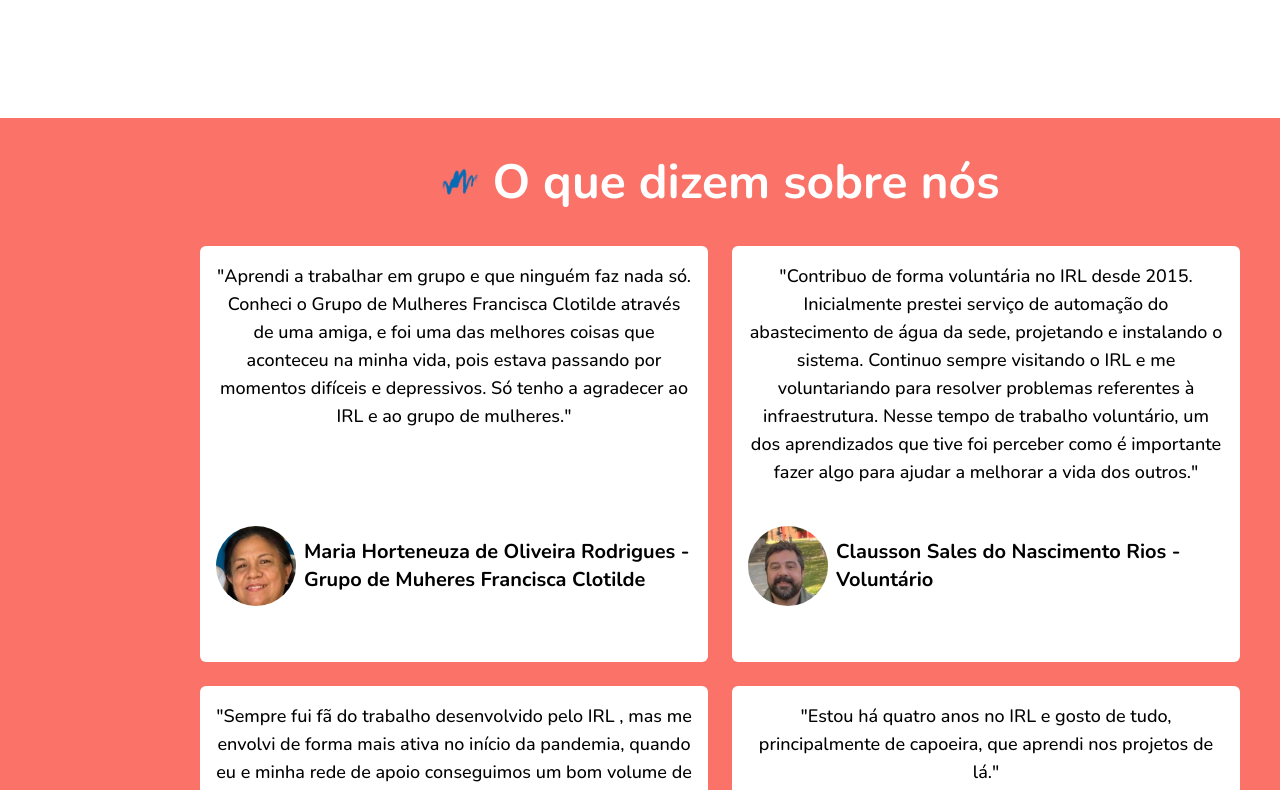
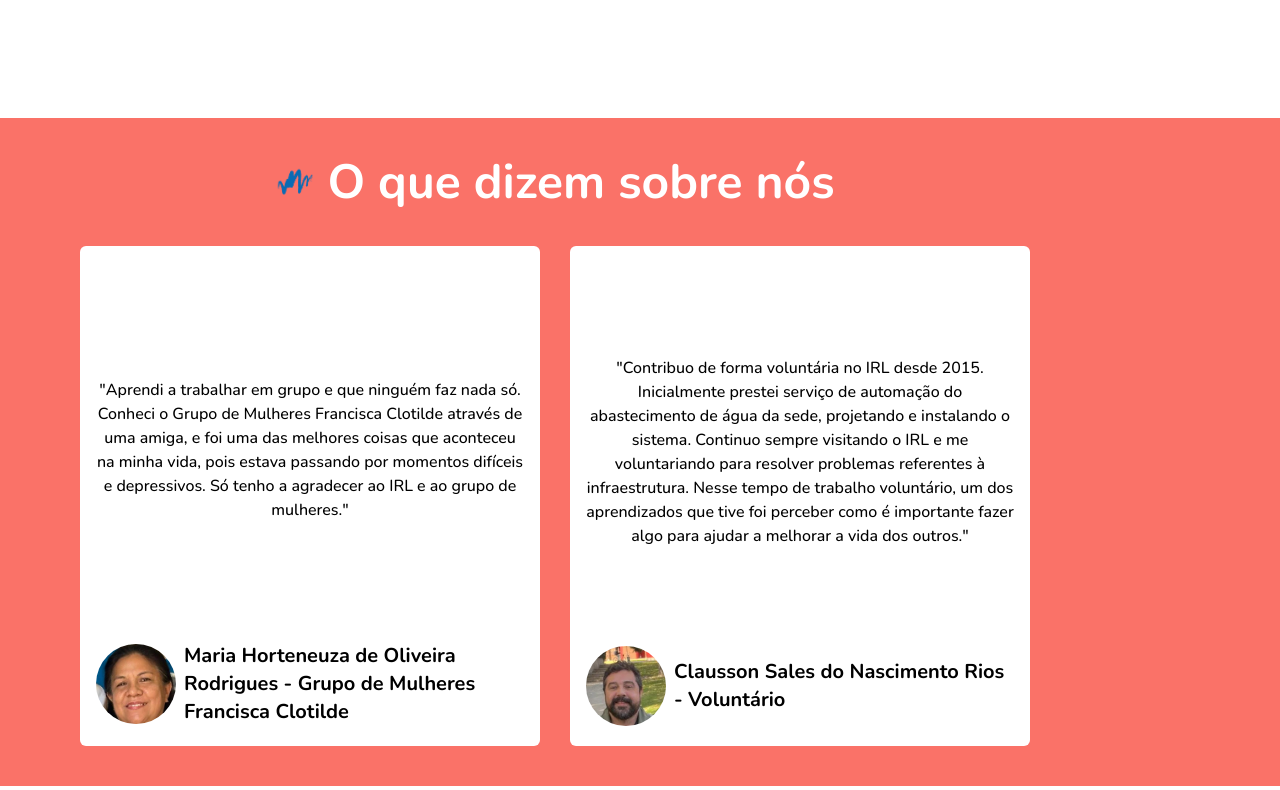
Before and after one commit to flaviare1s/irl, a React (Vite) app: page / in a window 1280 px wide. Shown: the part 4522-5312 px from the top of the page. Built offline with nearby package versions, Linux system fonts and the light colour scheme.

Commit message:
Ajusta depoimentos

```diff
--- a/src/components/BotaoDoacoesFixed.jsx
+++ b/src/components/BotaoDoacoesFixed.jsx
@@ -6,7 +6,7 @@ export const BotaoDoacoesFixed = ({ text = 'Faça uma Doação', bgColor = 'bg-l
   const [isOpen, setIsOpen] = useState(false);
 
   return (
-    <div className='fixed hidden md:block right-[1px] top-1/2 z-50'>
+    <div className='fixed hidden lg:block right-[1px] top-1/2 z-50'>
       <button
         onClick={() => setIsOpen(!isOpen)}
         className={`${bgColor} text-white font-bold w-[276px] h-[60px] rounded-full flex justify-start px-2 items-center rotate-90 cursor-pointer hover:brightness-120 group transition-all duration-300`}
--- a/src/components/Depoimento.jsx
+++ b/src/components/Depoimento.jsx
@@ -1,10 +1,10 @@
 export const Depoimento = ({ depoimento, foto, nome, relacao }) => {
   return (
-    <section className="flex flex-col items-center justify-center p-10 lg:p-4 h-full bg-white rounded-md">
-      <div className="flex-grow flex flex-col items-center">
-        <p className="text-lg font-medium text-center">{depoimento}</p>
+    <section className="flex flex-col items-center justify-center p-8 lg:p-4 bg-white rounded-md h-[500px]">
+      <div className="flex-grow flex flex-col items-center justify-center">
+        <p className="text-base font-medium text-center">{depoimento}</p>
       </div>
-      <div className="flex justify-center items-center gap-2 my-10">
+      <div className="flex justify-center items-center gap-2 my-1">
         <div className="w-[80px] h-[80px] rounded-full overflow-hidden flex-shrink-0">
           <img className="w-full h-full object-cover" src={foto} alt={nome} />
         </div>
--- a/src/components/Depoimentos.jsx
+++ b/src/components/Depoimentos.jsx
@@ -2,33 +2,85 @@ import { BotaoDoacoes } from "./BotaoDoacoes";
 import { Depoimento } from "./Depoimento";
 
 import pattern from "../assets/img/elementos/elemento-azul1.png";
-import jarina from "../assets/img/fotos/jarina.jpg";
-import clesia from "../assets/img/fotos/clesia.jpg";
 import neuzaCysne from "../assets/img/fotos/neuza_cysne.jpg";
 import clausonSales from "../assets/img/fotos/clauson_sales.jpg";
 import adrianMelo from "../assets/img/fotos/adrian_melo.jpg";
 import mariaHorteneuza from "../assets/img/fotos/maria_horteneuza.jpg";
 
-
+import { Swiper, SwiperSlide } from "swiper/react";
+import "swiper/css";
+import "swiper/css/pagination";
 
 export const Depoimentos = () => {
   return (
-    <div className="bg-living-coral flex flex-col justify-center items-center py-10 px-4 md:px-10 lg:pl-20 xl:pl-[200px]">
+    <div className="bg-living-coral flex flex-col justify-center items-center py-10 px-4 md:px-10 lg:pl-20 lg:pr-[250px]">
       <div className="flex justify-center items-center gap-3 mb-10">
         <img className="w-10" src={pattern} />
         <h2 className="text-white text-3xl md:text-5xl text-center font-bold">
           O que dizem sobre nós
         </h2>
       </div>
-      <div className="flex flex-col lg:flex-row justify-center items-center">
-        <div className="grid grid-cols-1 md:grid-cols-2 2xl:grid-cols-3 gap-6">
-          <Depoimento depoimento='"Aprendi a trabalhar em grupo e que ninguém faz nada só. Conheci o Grupo de Mulheres Francisca Clotilde através de uma amiga, e foi uma das melhores coisas que aconteceu na minha vida, pois estava passando por momentos difíceis e depressivos. Só tenho a agradecer ao IRL e ao grupo de mulheres."' nome='Maria Horteneuza de Oliveira Rodrigues' foto={mariaHorteneuza} relacao='Grupo de Muheres Francisca Clotilde' />
-          <Depoimento depoimento='"Contribuo de forma voluntária no IRL desde 2015. Inicialmente prestei serviço de automação do abastecimento de água da sede, projetando e instalando o sistema. Continuo sempre visitando o IRL e me voluntariando para resolver problemas referentes à infraestrutura. Nesse tempo de trabalho voluntário, um dos aprendizados que tive foi perceber como é importante fazer algo para ajudar a melhorar a vida dos outros."' nome='Clausson Sales do Nascimento Rios' foto={clausonSales} relacao='Voluntário' />
-          <Depoimento depoimento='"Sempre fui fã do trabalho desenvolvido pelo IRL , mas me envolvi de forma mais ativa no início da pandemia, quando eu e minha rede de apoio conseguimos um bom volume de doações.  Eu admiro muito o IRL pelo lindo trabalho que eles desenvolvem com as crianças, sempre com cuidado e amor, não só pelas crianças, mas também pelas famílias. Isso também serve de inspiração para mim como mãe, na criação dos meus filhos, pois quero que sejam homens bons e que sempre olhem para o próximo também com cuidado."' nome='Neuza Cysne Queiroz Ferreira Gomes' foto={neuzaCysne} relacao='Parceira' />
-          <Depoimento depoimento='"Estou há quatro anos no IRL e gosto de tudo, principalmente de capoeira, que aprendi nos projetos de lá."' nome='Carlos Adrian da Silva Melo' foto={adrianMelo} relacao='Criança /Adolescente' />
-          <Depoimento depoimento='"Fiz parte do IRL por bastante tempo, cheguei lá quando tinha 8 anos. Eu amava participar de todas as atividades e tive vários aprendizados. Um que me marcou bastante foi um teatro que fizemos [em 2021] ]sobre as diferenças, nossa sexualidade e nossas escolhas."' nome='Fernanda Emilly Pastor de Oliveira' foto={jarina} relacao='Criança /Adolescente' />
-          <Depoimento depoimento='"Iniciei meu trabalho voluntário no IRL na época da faculdade, e foi paixão à primeira vista. Gostei muito da forma como toda a equipe trabalha, com amor, dedicação e comprometimento. Especialmente com um projeto que conduzi [no IRL], meu maior aprendizado tem sido, de fato, perceber como é possível construir mudanças, estabelecer vínculos com as pessoas, e ver que, nessa construção, você também se constrói"' nome='Raquel Beviláqua' foto={clesia} relacao='Voluntária' />
-        </div>
+      <div className="flex flex-col lg:flex-row justify-center items-center w-full">
+        <Swiper
+          spaceBetween={30}
+          slidesPerView={1}
+          loop={true}
+          pagination={{
+            clickable: true,
+            type: "fraction",
+          }}
+          breakpoints={{
+            640: {
+              slidesPerView: 1,
+            },
+            768: {
+              slidesPerView: 2,
+              spaceBetween: 30,
+            },
+            1300: {
+              slidesPerView: 3,
+              spaceBetween: 30,
+            },
+          }}
+          className="w-full"
+        >
+          <SwiperSlide>
+            <Depoimento
+              depoimento='"Aprendi a trabalhar em grupo e que ninguém faz nada só. Conheci o Grupo de Mulheres Francisca Clotilde através de uma amiga, e foi uma das melhores coisas que aconteceu na minha vida, pois estava passando por momentos difíceis e depressivos. Só tenho a agradecer ao IRL e ao grupo de mulheres."'
+              nome="Maria Horteneuza de Oliveira Rodrigues"
+              foto={mariaHorteneuza}
+              relacao="Grupo de Mulheres Francisca Clotilde"
+            />
+          </SwiperSlide>
+
+          <SwiperSlide>
+            <Depoimento
+              depoimento='"Contribuo de forma voluntária no IRL desde 2015. Inicialmente prestei serviço de automação do abastecimento de água da sede, projetando e instalando o sistema. Continuo sempre visitando o IRL e me voluntariando para resolver problemas referentes à infraestrutura. Nesse tempo de trabalho voluntário, um dos aprendizados que tive foi perceber como é importante fazer algo para ajudar a melhorar a vida dos outros."'
+              nome="Clausson Sales do Nascimento Rios"
+              foto={clausonSales}
+              relacao="Voluntário"
+            />
+          </SwiperSlide>
+
+          <SwiperSlide>
+            <Depoimento
+              depoimento='"Sempre fui fã do trabalho desenvolvido pelo IRL, mas me envolvi de forma mais ativa no início da pandemia, quando eu e minha rede de apoio conseguimos um bom volume de doações. Eu admiro muito o IRL pelo lindo trabalho que eles desenvolvem com as crianças, sempre com cuidado e amor, não só pelas crianças, mas também pelas famílias. Isso também serve de inspiração para mim como mãe, na criação dos meus filhos, pois quero que sejam homens bons e que sempre olhem para o próximo também com cuidado."'
+              nome="Neuza Cysne Queiroz Ferreira Gomes"
+              foto={neuzaCysne}
+              relacao="Parceira"
+            />
+          </SwiperSlide>
+
+          <SwiperSlide>
+            <Depoimento
+              depoimento='"Estou há quatro anos no IRL e gosto de tudo, principalmente de capoeira, que aprendi nos projetos de lá."'
+              nome="Carlos Adrian da Silva Melo"
+              foto={adrianMelo}
+              relacao="Ex participante do A&C"
+            />
+          </SwiperSlide>
+        </Swiper>
+
         <div className="mt-10">
           <BotaoDoacoes bgColor="bg-greenery" />
         </div>
```
